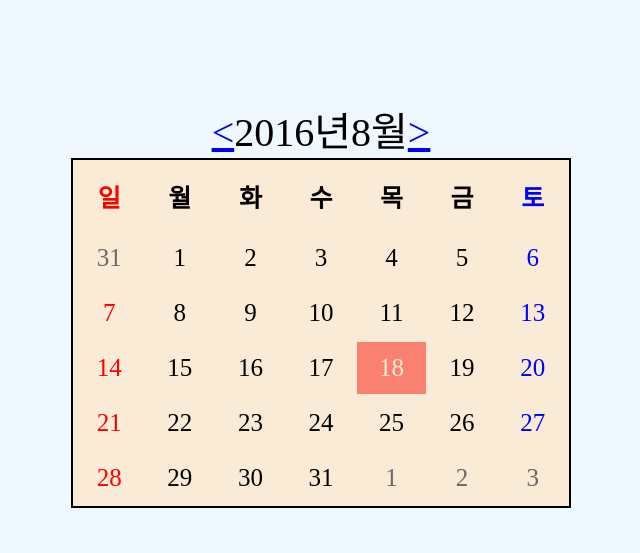
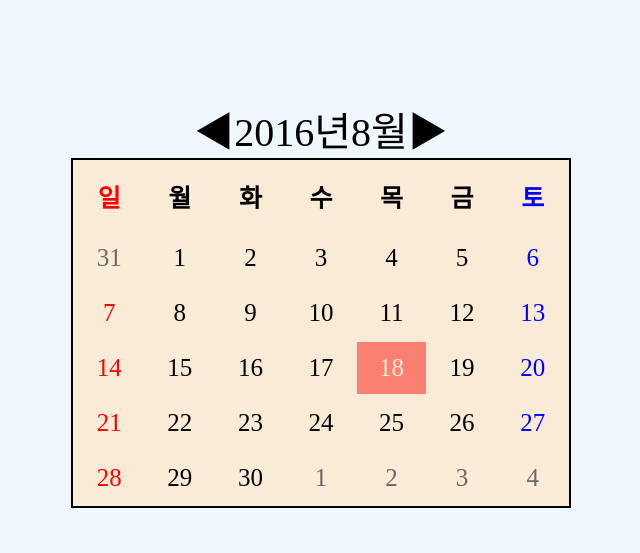
Before and after one commit to Mintdot/ss-calendar, a plain HTML site: page SS_PROJECT.html in a window 1280 px wide. Shown: the whole page, without its empty margins (319-959 px from the left). Drawn offline with Linux system fonts and the light colour scheme.

Commit message:
SS_Calendar

```diff
--- a/SS_PROJECT.css
+++ b/SS_PROJECT.css
@@ -22,6 +22,11 @@ body {background-color: aliceblue;}
 
 }
 
+#SScalendar .button {
+	text-decoration: none;
+	color: black;
+}
+
 #SScalendar .calendar_table {
 
     width: 500px;
@@ -34,14 +39,6 @@ body {background-color: aliceblue;}
 
 }
 
-#SScalendar .calendar_table tr,
-#SScalendar .calendar_table th,
-#SScalendar .calendar_table td {
-
-
-
-}
-
 #SScalendar  .today {color:antiquewhite; background-color: salmon}
 #SScalendar .sun {color: red}
 #SScalendar .sat {color: blue}
--- a/SS_PROJECT.js
+++ b/SS_PROJECT.js
@@ -1,40 +1,130 @@
-function SScalendar(ssYear, ssMonth) {
-var today = new Date();
-console.log(today);
+// function SScalendar(ssYear, ssMonth) {
+//var today = new Date();
+//console.log(today);
+//var year = today.getFullYear();
+//var month = today.getMonth();
+//var date = today.getDate();
+//var day = today.getDay();
+//var lastDate = [31, 28, 31, 30, 31, 30, 31, 31, 30, 31, 30, 31];
+//
+//if(ssYear==null) ssYear=year;
+//if(ssMonth==null) ssMonth=month;
+//
+//ssToday = new Date();
+//ssToday.setFullYear(ssYear);
+//ssToday.setMonth(ssMonth);
+//ssToday.setDate(1);
+//var ssDay = ssToday.getDay();
+//
+//
+//if(ssYear%4==0 && ssYear%100!=0 || ssYear%400==0)
+//    lastDate[1] = 29;
+//
+//var nowLastDate = lastDate[ssMonth];
+//
+//var week = Math.ceil((ssDay+nowLastDate)/7);
+//
+//var prevMonthToday = new Date(year, month-1, date);
+//var nextMonthToday = new Date(year, month+1, date);
+//
+//console.log(prevMonthToday);
+//console.log(nextMonthToday);
+//
+//var calendar = "<div class='calendar_div'>";
+//calendar += "<p>";
+//calendar += "<a href='#' onclick= 'javascript:SScalendar(\""+ssYear+"\", \""+(ssMonth-1)+"\")'><</a>";
+//calendar += ssToday.getFullYear() + '년' + (ssToday.getMonth()+1) + '월';
+//calendar += "<a href='#' onclick= 'javascript:SScalendar(\""+ssYear+"\", \""+(ssMonth+1)+"\")'>></>";
+//calendar += "</p>";
+//calendar += "<table class='calendar_table'>"
+//calendar += "<tr>";
+//calendar += "<th class='sun'>일</th>";
+//calendar += "<th>월</th>";
+//calendar += "<th>화</th>";
+//calendar += "<th>수</th>";
+//calendar += "<th>목</th>";
+//calendar += "<th>금</th>";
+//calendar += "<th class='sat'>토</th>";
+//calendar += "</tr>";
+//
+//var countDate = 1;
+//var count = 0;
+//var prevCountDate = lastDate[ssMonth-1] - (ssDay-1);
+//var nextCountDate = 1;
+//
+//for(var i=1; i<=week; i++) {
+//    calendar += "<tr>";
+//    for(var j=1; j<=7; j++) {
+//        if(i==1 && j<=ssDay) {
+//            calendar += "<td class='prev'>" + prevCountDate + "</td>";
+//            prevCountDate++;
+//        } else if(countDate>nowLastDate) {
+//            calendar += "<td class='next'>" + nextCountDate + "</td>";
+//            nextCountDate++;
+//        } else if(ssToday.getFullYear()==ssYear&&ssToday.getMonth()==ssMonth&&countDate==date) {
+//            calendar += "<td class='today'>" + countDate + "</td>";
+//            countDate++;
+//        } else if(count==0) {
+//            calendar += "<td class='sun'>" + countDate + "</td>";
+//            countDate++;
+//        } else if(count==6) {
+//            calendar += "<td class='sat'>" + countDate + "</td>";
+//            countDate++;
+//        } else {
+//            calendar += "<td>" + countDate + "</td>";
+//            countDate++;
+//        }
+//        count++;
+//        if(count==7) {
+//            count = 0;
+//        }
+//    }
+//    calendar += "</tr>";
+//}
+//
+//document.getElementById("SScalendar").innerHTML = calendar;
+//
+//}
+
+function SScalendar(id, today) {
+
+if( typeof(today) != 'undefined' ) {
+      today = today.split('-');
+      today[1] = today[1] - 1;
+      today = new Date(today[0], today[1], today[2]);
+   } else {
+        var today = new Date();
+   }
 var year = today.getFullYear();
-var month = today.getMonth();
+var month = today.getMonth() + 1;
 var date = today.getDate();
+today.setDate(1);
 var day = today.getDay();
+
 var lastDate = [31, 28, 31, 30, 31, 30, 31, 31, 30, 31, 30, 31];
 
-if(ssYear==null) ssYear=year;
-if(ssMonth==null) ssMonth=month;
-
-ssToday = new Date();
-ssToday.setFullYear(ssYear);
-ssToday.setMonth(ssMonth);
-ssToday.setDate(1);
-var ssDay = ssToday.getDay();
-
-
-if(ssYear%4==0 && ssYear%100!=0 || ssYear%400==0)
+if(year % 4 == 0 && year % 100 != 0 || year % 400 == 0)
     lastDate[1] = 29;
 
-var nowLastDate = lastDate[ssMonth];
+if(month == 12) {
+  var nowLastDate = lastDate[month - 1];
+} else {
+var nowLastDate = lastDate[month];
+}
 
-var week = Math.ceil((ssDay+nowLastDate)/7);
+var week = Math.ceil((day+nowLastDate)/7);
 
-var prevMonthToday = new Date(year, month-1, date);
-var nextMonthToday = new Date(year, month+1, date);
+//var prevMonthToday = new Date(year, month-1, date);
+//var nextMonthToday = new Date(year, month+1, date);
 
-console.log(prevMonthToday);
-console.log(nextMonthToday);
+var prevMonthToday = year + '-' + (month - 1) + '-' + date;
+var nextMonthToday = year + '-' + (month + 1) + '-' + date;
 
 var calendar = "<div class='calendar_div'>";
 calendar += "<p>";
-calendar += "<a href='#' onclick= 'javascript:SScalendar(\""+ssYear+"\", \""+(ssMonth-1)+"\")'><</a>";
-calendar += ssToday.getFullYear() + '년' + (ssToday.getMonth()+1) + '월';
-calendar += "<a href='#' onclick= 'javascript:SScalendar(\""+ssYear+"\", \""+(ssMonth+1)+"\")'>></>";
+calendar += "<a href='#' class='button' onclick= 'SScalendar(\""+id+"\", \""+prevMonthToday+"\")'>◀</a>";
+calendar += year + '년' + month + '월';
+calendar += "<a href=#' class='button' onclick= 'SScalendar(\""+id+"\", \""+nextMonthToday+"\")'>▶</a>";
 calendar += "</p>";
 calendar += "<table class='calendar_table'>"
 calendar += "<tr>";
@@ -49,25 +139,28 @@ calendar += "</tr>";
 
 var countDate = 1;
 var count = 0;
-var prevCountDate = lastDate[ssMonth-1] - (ssDay-1);
+var prevCountDate = lastDate[month-2] - (day - 1);
+if(month == 1) {
+	prevCountDate = lastDate[11] - (day - 1);
+}
 var nextCountDate = 1;
 
-for(var i=1; i<=week; i++) {
+for(var i = 1; i <= week; i++) {
     calendar += "<tr>";
-    for(var j=1; j<=7; j++) {
-        if(i==1 && j<=ssDay) {
+    for(var j = 1; j <= 7; j++) {
+        if(i == 1 && j <= day) {
             calendar += "<td class='prev'>" + prevCountDate + "</td>";
             prevCountDate++;
-        } else if(countDate>nowLastDate) {
+        } else if(countDate > nowLastDate) {
             calendar += "<td class='next'>" + nextCountDate + "</td>";
             nextCountDate++;
-        } else if(ssToday.getFullYear()==ssYear&&ssToday.getMonth()==ssMonth&&countDate==date) {
+        } else if(countDate == date) {
             calendar += "<td class='today'>" + countDate + "</td>";
             countDate++;
-        } else if(count==0) {
+        } else if(count == 0) {
             calendar += "<td class='sun'>" + countDate + "</td>";
             countDate++;
-        } else if(count==6) {
+        } else if(count == 6) {
             calendar += "<td class='sat'>" + countDate + "</td>";
             countDate++;
         } else {
@@ -75,96 +168,11 @@ for(var i=1; i<=week; i++) {
             countDate++;
         }
         count++;
-        if(count==7) {
+        if(count == 7) {
             count = 0;
         }
     }
     calendar += "</tr>";
 }
-
 document.getElementById("SScalendar").innerHTML = calendar;
-
 }
-
-/* function SScalendar(today) {
-
-if(typeof(today)=='undifined') {
-	var today = new Date();
-}
-console.log(today);
-var year = today.getFullYear();
-var month = today.getMonth();
-var date = today.getDate();
-today.setDate(1);
-var day = today.getDay();
-
-var lastDate = [31, 28, 31, 30, 31, 30, 31, 31, 30, 31, 30, 31];
-
-if(year%4==0 && year%100!=0 || year%400==0)
-    lastDate[1] = 29;
-
-var nowLastDate = lastDate[month];
-
-var week = Math.ceil((day+nowLastDate)/7);
-
-var prevMonthToday = new Date(year, month-1, date);
-var nextMonthToday = new Date(year, month+1, date);
-
-console.log(prevMonthToday);
-console.log(nextMonthToday);
-
-var calendar = "<div class='calendar_div'>";
-calendar += "<p>";
-calendar += "<a href='#' onclick= 'SScalendar(\""+prevMonthToday+"\")'><</a>";
-calendar += year + '년' + (month+1) + '월';
-calendar += "<input type='button' onclick= 'SScalendar(\""+nextMonthToday+"\")' value='다음 달' />";
-calendar += "</p>";
-calendar += "<table class='calendar_table'>"
-calendar += "<tr>";
-calendar += "<th class='sun'>일</th>";
-calendar += "<th>월</th>";
-calendar += "<th>화</th>";
-calendar += "<th>수</th>";
-calendar += "<th>목</th>";
-calendar += "<th>금</th>";
-calendar += "<th class='sat'>토</th>";
-calendar += "</tr>";
-
-var countDate = 1;
-var count = 0;
-var prevCountDate = lastDate[month-1] - (day-1);
-var nextCountDate = 1;
-
-for(var i=1; i<=week; i++) {
-    calendar += "<tr>";
-    for(var j=1; j<=7; j++) {
-        if(i==1 && j<=day) {
-            calendar += "<td class='prev'>" + prevCountDate + "</td>";
-            prevCountDate++;
-        } else if(countDate>nowLastDate) {
-            calendar += "<td class='next'>" + nextCountDate + "</td>";
-            nextCountDate++;
-        } else if(countDate==date) {
-            calendar += "<td class='today'>" + countDate + "</td>";
-            countDate++;
-        } else if(count==0) {
-            calendar += "<td class='sun'>" + countDate + "</td>";
-            countDate++;
-        } else if(count==6) {
-            calendar += "<td class='sat'>" + countDate + "</td>";
-            countDate++;
-        } else {
-            calendar += "<td>" + countDate + "</td>";
-            countDate++;
-        }
-        count++;
-        if(count==7) {
-            count = 0;
-        }
-    }
-    calendar += "</tr>";
-}
-
-document.getElementById("SScalendar").innerHTML = calendar;
-
-} */
```
